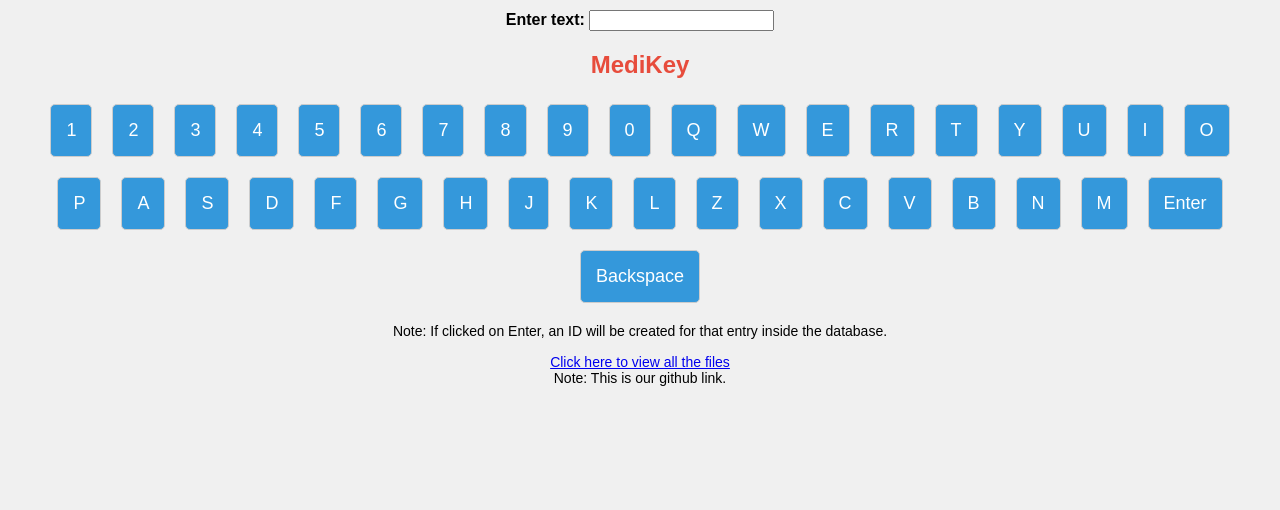
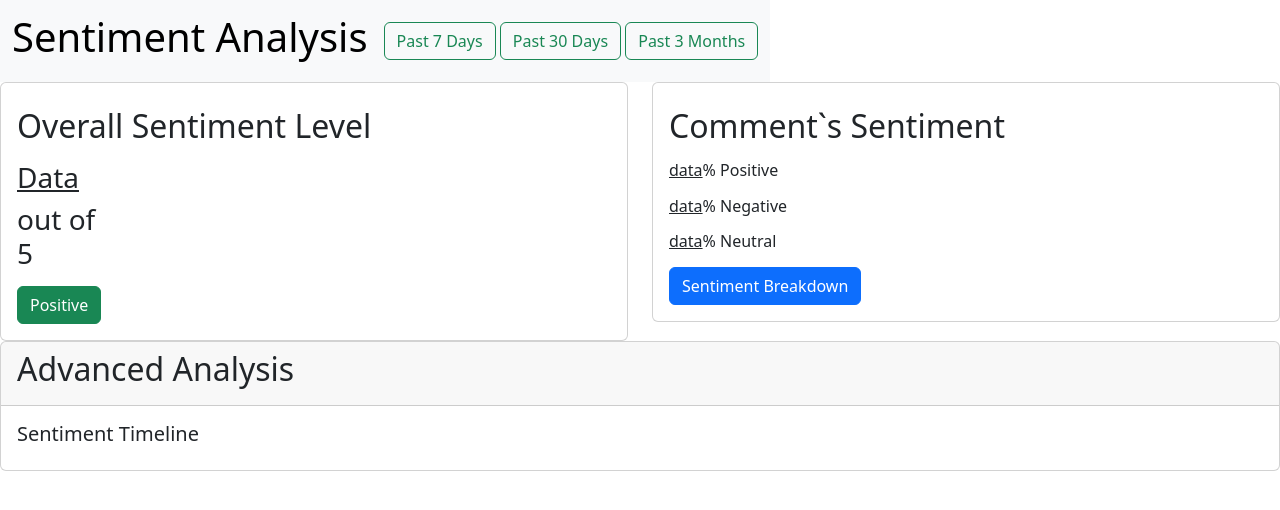
Before and after one commit to AmritGaur/MediKey, a plain HTML site: page index.html in a window 1280 px wide. Drawn offline with nearby package versions, Linux system fonts and the light colour scheme.

Commit message:
Add files via upload

```diff
--- a/index.html
+++ b/index.html
@@ -3,22 +3,62 @@
 <head>
     <meta charset="UTF-8">
     <meta name="viewport" content="width=device-width, initial-scale=1.0">
-    <title>Emotion Analysis</title>
-    <link rel="stylesheet" href="styles.css">
+    <title>Sentiment Analysis</title>
+    <link href="https://cdn.jsdelivr.net/npm/bootstrap@5.3.2/dist/css/bootstrap.min.css" rel="stylesheet" integrity="sha384-T3c6CoIi6uLrA9TneNEoa7RxnatzjcDSCmG1MXxSR1GAsXEV/Dwwykc2MPK8M2HN" crossorigin="anonymous">
+    <link rel="stylesheet" href="style.css">
 </head>
 <body>
-    <div>
-        <label for="textInput">Enter text:</label>
-        <input type="text" id="textInput">
+    <div class="main">
+        <div class="tittle">
+            <nav class="navbar bg-body-tertiary">
+                <div class="container-fluid">
+                  <a class="navbar-brand"><h1>Sentiment Analysis<br></h1></a>
+                    <div class="pastbutton">
+                    <button class="btn btn-outline-success" type="submit">Past 7 Days</button>
+                    <button class="btn btn-outline-success" type="submit">Past 30 Days</button>
+                    <button class="btn btn-outline-success" type="submit">Past 3 Months</button>
+                    </div>
+                  </form>
+                </div>
+            </nav>
+        </div>
     </div>
-    <h2>MediKey</h2>
-    <div id="virtualKeyboard" class="larger-keyboard"></div>
-    <p>Note: If clicked on Enter, an ID will be created for that entry inside the database.</p>
-    <p>
-        <a href="https://github.com/AmritGaur/MediKey" target="_blank">Click here to view all the files</a>
-        <br>
-        Note: This is our github link.
-    </p>
-    <script src="your_script.js"></script>
+
+        <div class="timeline">
+            <div class="row">
+                <div class="col-sm-6 mb-3 mb-sm-0">
+                  <div class="card">
+                    <div class="card-body">
+                      <h5 class="card-title"><h2>Overall Sentiment Level</h2></h5>
+                      <p class="card-text"><h3><u>Data</u></h3> <h3>out of <br>5</h3> </p>
+                      <a href="#" class="btn btn-success">Positive</a>
+                    </div>
+                  </div>
+                </div>
+                <div class="col-sm-6">
+                  <div class="card">
+                    <div class="card-body">
+                      <h5 class="card-title"><h2>Comment`s Sentiment</h2></h5>
+                      <p class="card-text"><h6><u>data</u>% Positive</h6></p>
+                      <p class="card-text"><h6><u>data</u>% Negative</h6></p>
+                      <p class="card-text"><h6><u>data</u>% Neutral</h6></p>
+                      <a href="#" class="btn btn-primary">Sentiment Breakdown</a>
+                    </div>
+                  </div>
+                </div>
+              </div>
+        </div>
+        <div class="card">
+            <div class="card-header">
+              <h2>Advanced Analysis</h2>
+            </div>
+            <div class="card-body">
+              <h5 class="card-title">Sentiment Timeline</h5>
+
+            </div>
+          </div>
+    </div>
+    <script src="https://cdn.jsdelivr.net/npm/bootstrap@5.3.2/dist/js/bootstrap.bundle.min.js" integrity="sha384-C6RzsynM9kWDrMNeT87bh95OGNyZPhcTNXj1NW7RuBCsyN/o0jlpcV8Qyq46cDfL" crossorigin="anonymous"></script>
+    <script src="app.js"></script>
 </body>
 </html>
--- /dev/null
+++ b/style.css
@@ -0,0 +1,13 @@
+.main{
+    display: flex;
+}
+.btn btn-outline-success{
+    align-self: flex-end;
+    margin: 2em;
+}
+.navbar bg-body-tertiary{
+    width: 100%;
+}
+.pastbutton{
+
+}
```
